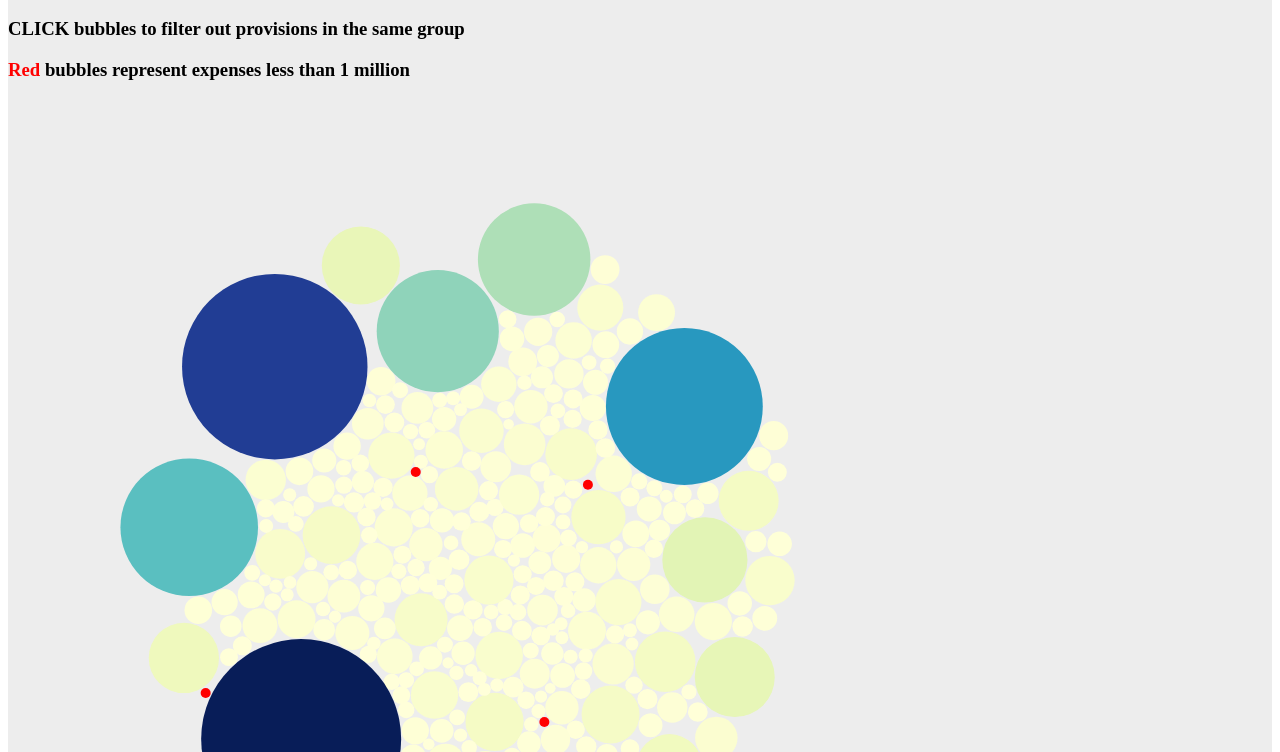
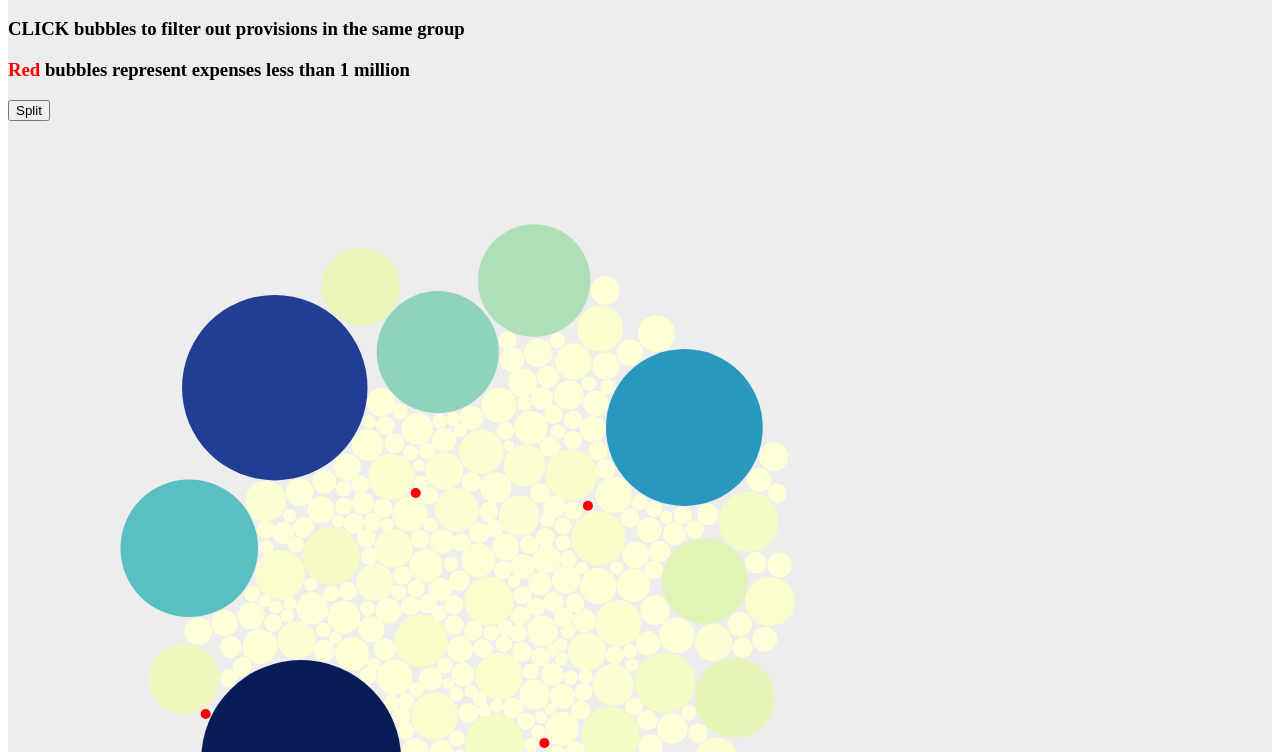
Before and after one commit to Roytangrb/Budget2018, a plain HTML site: page fin_provision/index.html in a window 1280 px wide. Shown: the part 48-800 px from the top of the page. Drawn offline with nearby package versions, Linux system fonts and the light colour scheme.

Commit message:
split button

```diff
--- a/fin_provision/index.html
+++ b/fin_provision/index.html
@@ -13,9 +13,12 @@
 
 <body>
 	<div class="chart">
+		<div>
 		<h1>2018 Budget - 2016-2017 Actual Financial Provision</h1>
 		<h3>CLICK bubbles to filter out provisions in the same group</h3>
 		<h3><span style="color:red">Red</span> bubbles represent expenses less than 1 million</h3>
+		<button id="split">Split</button>
+		</div>
 		<svg id="canvas1"></svg>
 		<script type="text/javascript">
 			fin();
```
